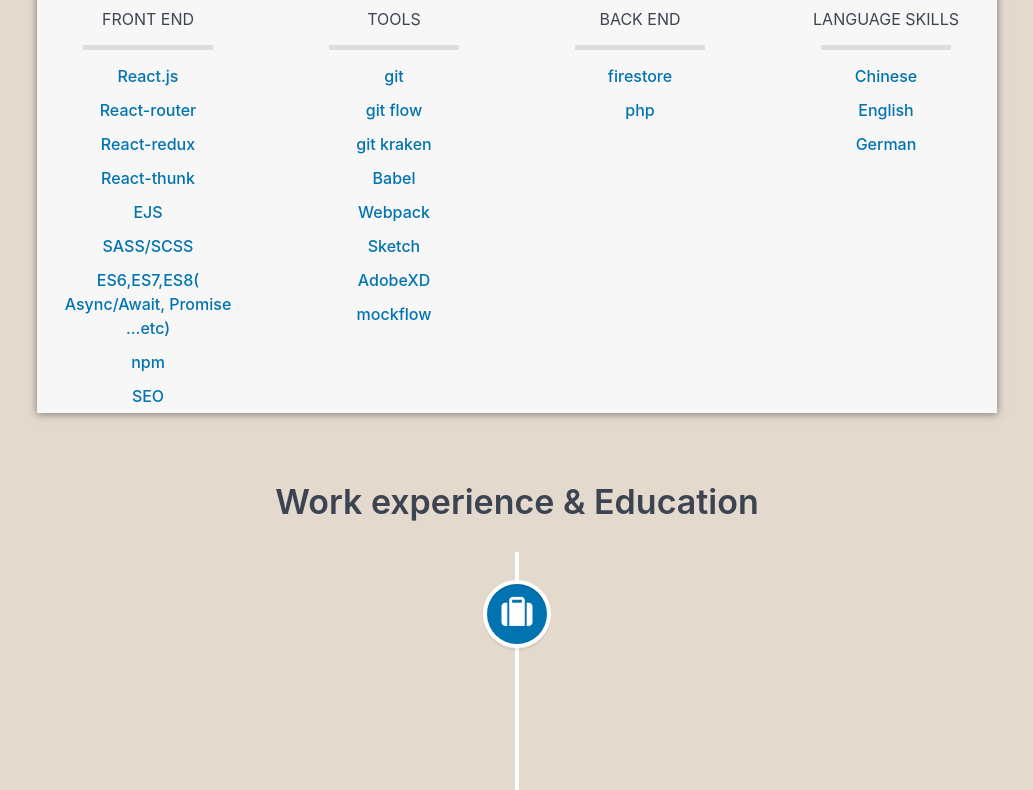
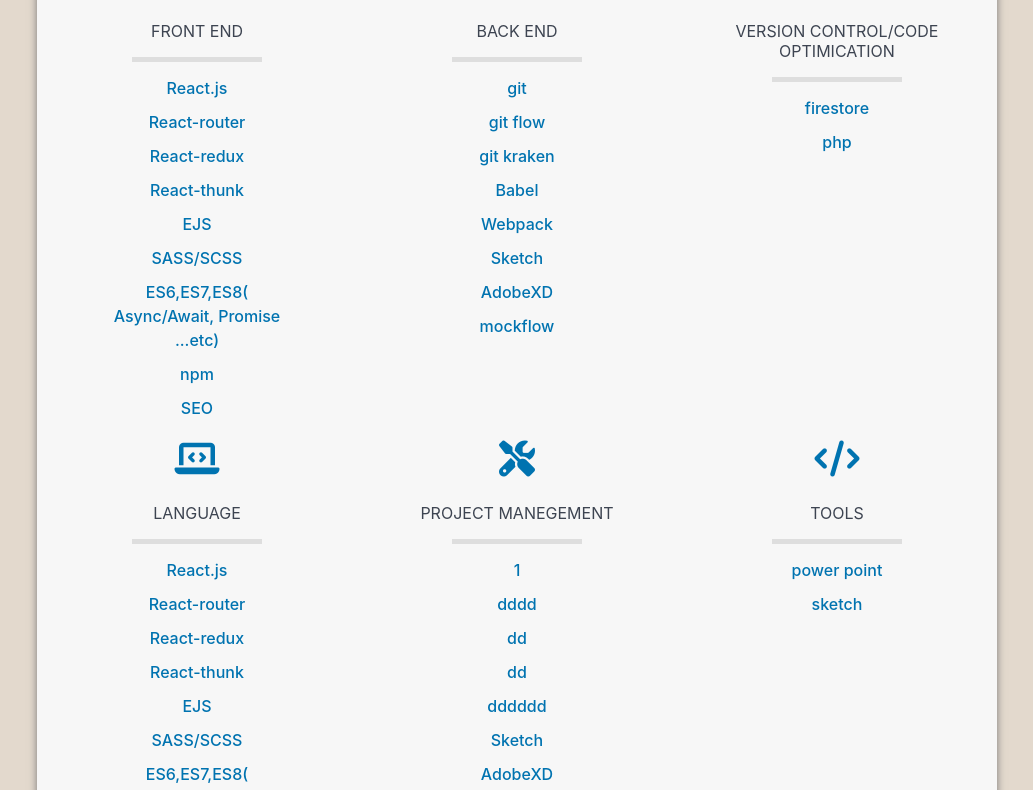
Before and after one commit to paoyuchin/front_end_resume, a React (Create React App) app: page / in a window 1280 px wide. Shown: the part 900-1690 px from the top of the page, without its empty margins (123-1156 px from the left). Built offline with nearby package versions, Linux system fonts and the light colour scheme.

Commit message:
processing on techstack

```diff
--- a/src/TechStack.js
+++ b/src/TechStack.js
@@ -53,8 +53,8 @@
     <div className="techStack_wrap">
       <h1 className="color_2 color_3 title_space">Tech Stack</h1>
       <div className={`TechStack fixed_size ${classes.root}`}>
-        <Grid container spacing={3}>
-          <Grid xs={12} sm={12} md={3} className={classes.item}>
+        <Grid container>
+          <Grid xs={12} sm={12} md={4} className={classes.item}>
             <i className={`fas fa-laptop-code ${classes.icon_style}`} />
             <div className={classes.title}>FRONT END</div>
             <hr />
@@ -70,9 +70,9 @@
               <li>SEO</li>
             </ul>
           </Grid>
-          <Grid xs={12} sm={12} md={3} className={classes.item}>
+          <Grid xs={12} sm={12} md={4} className={classes.item}>
             <i className={`fas fa-tools ${classes.icon_style}`} />
-            <div className={classes.title}>TOOLS</div>
+            <div className={classes.title}>BACK END</div>
             <hr />
             <ul className={classes.ullistStyle}>
               <li>git</li>
@@ -86,23 +86,54 @@
             </ul>
             <div />
           </Grid>
-          <Grid xs={12} sm={12} md={3} className={classes.item}>
+          <Grid xs={12} sm={12} md={4} className={classes.item}>
             <i className={`fas fa-code ${classes.icon_style}`} />
-            <div className={classes.title}>BACK END</div>
+            <div className={classes.title}>VERSION CONTROL/CODE OPTIMICATION</div>
             <hr />
             <ul className={classes.ullistStyle}>
               <li>firestore</li>
               <li>php</li>
             </ul>
           </Grid>
-          <Grid xs={12} sm={12} md={3} className={classes.item}>
-            <i className={`fas fa-language ${classes.icon_style}`} />
-            <div className={classes.title}>LANGUAGE SKILLS</div>
+          <Grid xs={12} sm={12} md={4} className={classes.item}>
+            <i className={`fas fa-laptop-code ${classes.icon_style}`} />
+            <div className={classes.title}>LANGUAGE</div>
             <hr />
             <ul className={classes.ullistStyle}>
-              <li>Chinese</li>
-              <li>English</li>
-              <li>German</li>
+              <li>React.js</li>
+              <li>React-router</li>
+              <li>React-redux</li>
+              <li>React-thunk</li>
+              <li>EJS</li>
+              <li>SASS/SCSS</li>
+              <li>ES6,ES7,ES8( Async/Await, Promise ...etc)</li>
+              <li>npm</li>
+              <li>SEO</li>
+            </ul>
+          </Grid>
+          <Grid xs={12} sm={12} md={4} className={classes.item}>
+            <i className={`fas fa-tools ${classes.icon_style}`} />
+            <div className={classes.title}>PROJECT MANEGEMENT</div>
+            <hr />
+            <ul className={classes.ullistStyle}>
+              <li>1</li>
+              <li>dddd</li>
+              <li>dd</li>
+              <li>dd</li>
+              <li>dddddd</li>
+              <li>Sketch</li>
+              <li>AdobeXD</li>
+              <li>mockflow</li>
+            </ul>
+            <div />
+          </Grid>
+          <Grid xs={12} sm={12} md={4} className={classes.item}>
+            <i className={`fas fa-code ${classes.icon_style}`} />
+            <div className={classes.title}>TOOLS</div>
+            <hr />
+            <ul className={classes.ullistStyle}>
+              <li>power point</li>
+              <li>sketch</li>
             </ul>
           </Grid>
         </Grid>
```
